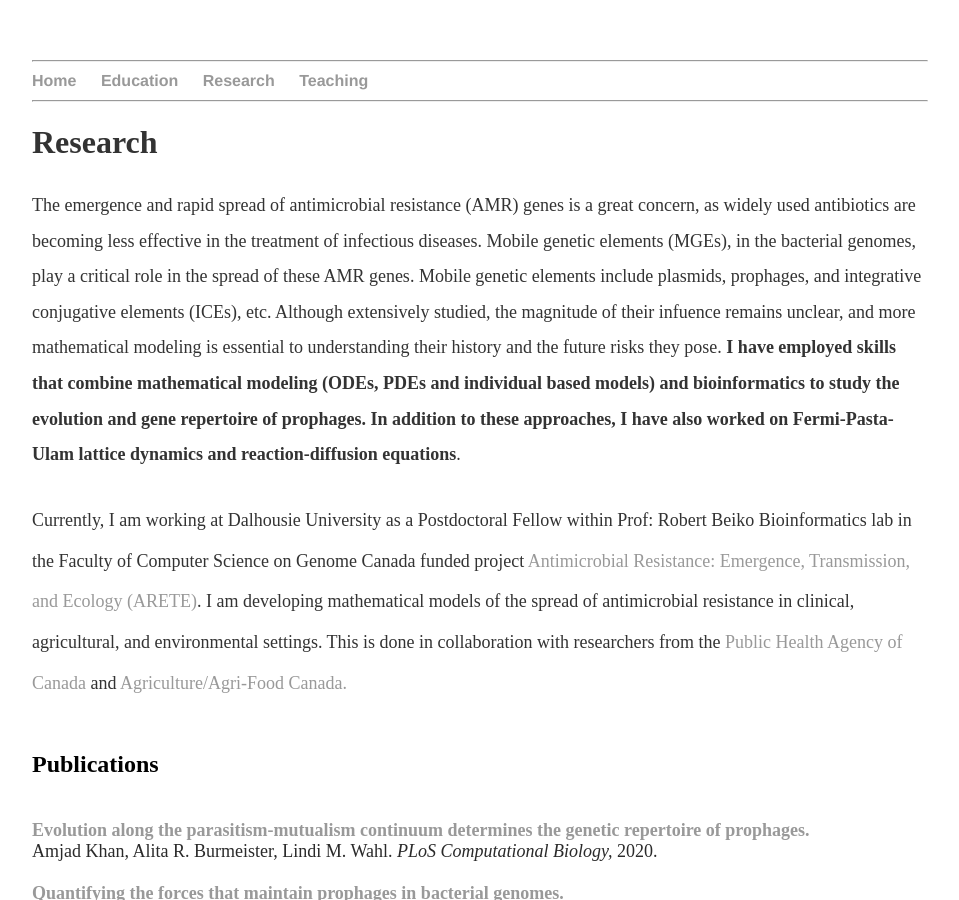
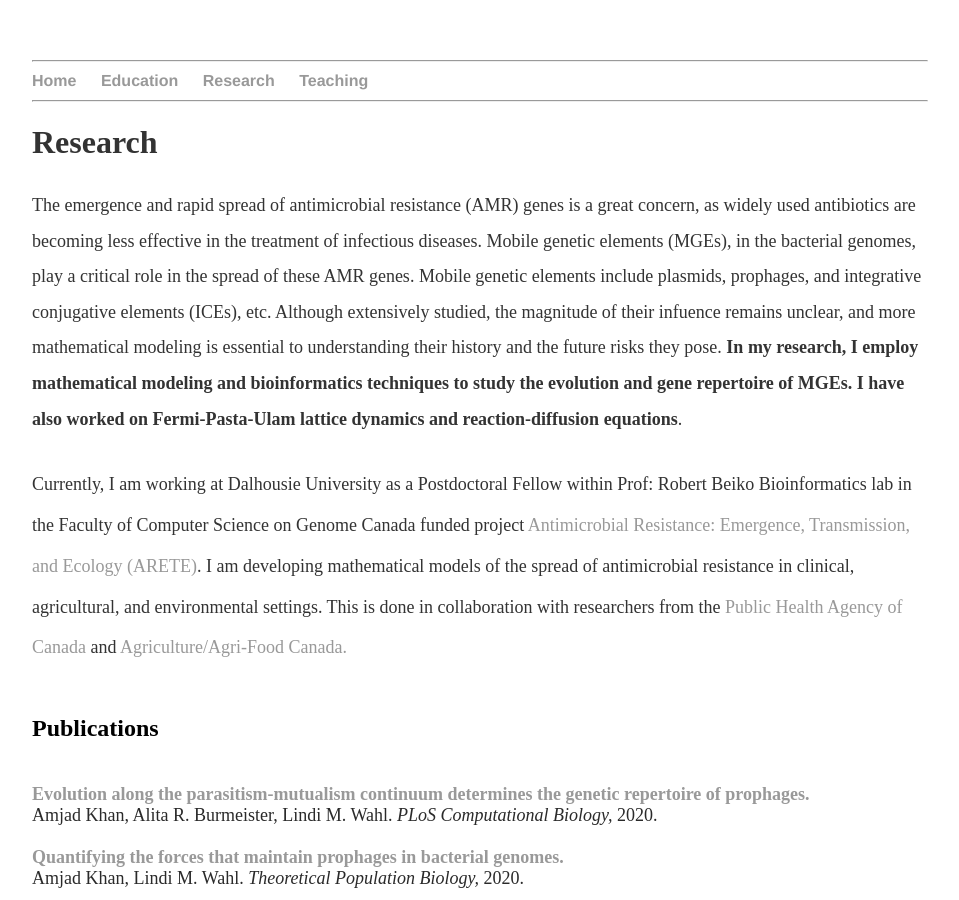
Before and after one commit to MathBioInfo/amjadkhan, a Jekyll site: the page built from Research/index.html, in a window 1280 px wide and 900 px high. Shown: the whole window, without its empty margins (160-1119 px from the left). Built offline with Jekyll 4.4.1, drawn with Linux system fonts in a browser that asks for light colours.

Commit message:
Update index.html

```diff
--- a/Research/index.html
+++ b/Research/index.html
@@ -48,10 +48,9 @@
 			(MGEs), in the bacterial genomes, play a critical role in the spread of these AMR genes. Mobile
 			genetic elements include plasmids, prophages, and integrative conjugative elements (ICEs), etc. Although
 			extensively studied, the magnitude of their infuence remains unclear, and more mathematical modeling is
-			essential to understanding their history and the future risks they pose. <b>I have employed skills that combine
-			mathematical modeling (ODEs, PDEs and individual based models) and bioinformatics to study the evolution and gene repertoire of prophages. In addition
-			to these approaches, I have also worked on Fermi-Pasta-Ulam lattice dynamics and reaction-diffusion
-			equations</b>.</p>
+			essential to understanding their history and the future risks they pose. <b>In my research, I employ mathematical modeling
+			and bioinformatics techniques to study the evolution and gene repertoire of MGEs. I have also worked on Fermi-Pasta-Ulam
+			lattice dynamics and reaction-diffusion equations</b>.</p>
 			<p><font size="4">Currently, I am working at Dalhousie University as a Postdoctoral Fellow within Prof: Robert Beiko
 			Bioinformatics lab in the Faculty of Computer Science on Genome Canada funded project <a href="https://www.genomecanada.ca/en/antimicrobial-resistance-emergence-transmission-and-ecology-arete">
 			Antimicrobial Resistance: Emergence, Transmission, and Ecology (ARETE)</a>.  I am developing mathematical models of the spread of antimicrobial resistance in clinical,
```
